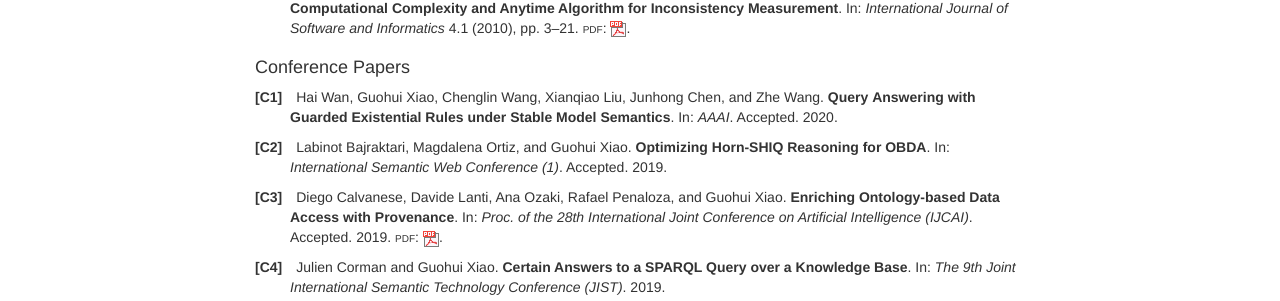
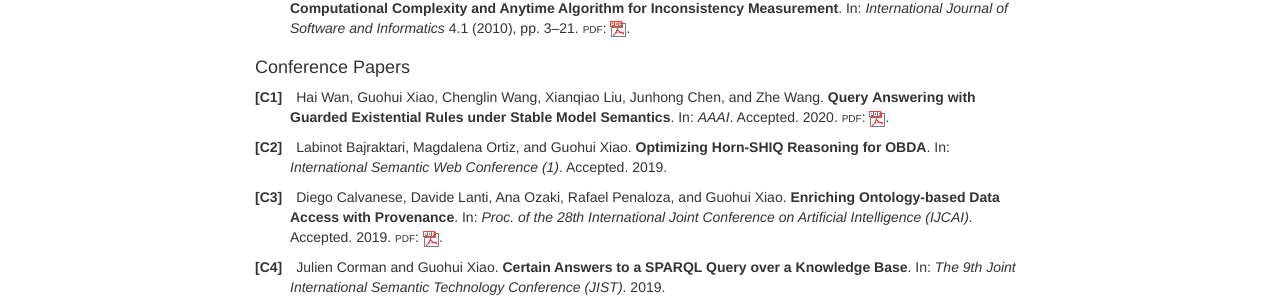
Before and after one commit to ghxiao/ghxiao.github.io, a Jekyll site: the page built from publications.html, in a window 1280 px wide and 900 px high, scrolled down 981 px. Shown: the part 151-452 px from the top of the window. Built offline with Jekyll 4.4.1, drawn with Linux system fonts in a browser that asks for light colours.

Commit message:
aaai paper

```diff
--- a/_includes/pub_body.css
+++ b/_includes/pub_body.css
@@ -61,7 +61,9 @@ td.td01{ padding-left:0pt; padding-right:5pt; }
 td.td10{ padding-left:5pt; padding-right:0pt; }
 td.td11{ padding-left:5pt; padding-right:5pt; }
 table[rules] {border-left:solid black 0.4pt; border-right:solid black 0.4pt; }
-.hline hr, .cline hr{ height : 1px; margin:0px; }
+.hline hr, .cline hr{ height : 0px; margin:0px; }
+.hline td, .cline td{ padding: 0; }
+.hline hr, .cline hr{border:none;border-top:1px solid black;}
 .tabbing-right {text-align:right;}
 span.TEX {letter-spacing: -0.125em; }
 span.TEX span.E{ position:relative;top:0.5ex;left:-0.0417em;}
--- a/_includes/pub_body.html
+++ b/_includes/pub_body.html
@@ -236,7 +236,14 @@ id="bib-15" class="thebibliography">
        <!--l. 55--><p class="noindent" >Hai Wan, Guohui Xiao, Chenglin Wang, Xianqiao Liu, Junhong Chen, and Zhe Wang. “Query
        Answering with Guarded Existential Rules under Stable Model Semantics”. In: <span
 class="cmti-10">AAAI</span>. Accepted.
-       2020.
+       2020. <span
+class="cmcsc-10"><span
+class="small-caps">p</span><span
+class="small-caps">d</span><span
+class="small-caps">f</span>:</span> <a
+href="http://www.ghxiao.org/publications/2020-aaai-gntgd.pdf" ><img
+src="images/pdf-icon-16x16.gif" alt="PIC"
+ /></a>.
        </p></dd><dt id="X0-2019-iswc-hshiq" class="thebibliography">
   [C2]  </dt><dd
 id="bib-16" class="thebibliography">
@@ -641,7 +648,7 @@ class="small-caps">f</span>:</span> <a
 href="http://www.ghxiao.org/publications/2013-lpnmr-ASPCOMP.pdf" ><img
 src="images/pdf-icon-16x16.gif" alt="PIC"
  /></a>.
-       </p></dd><dt id="X0-BienvenuOSX-ijcai13" class="thebibliography">
+       </p></dd><dt id="X0-2013-ijcai-tractableCQ" class="thebibliography">
  [C38]  </dt><dd
 id="bib-52" class="thebibliography">
        <!--l. 55--><p class="noindent" >Meghyn Bienvenu, Magdalena Ortiz, Mantas Simkus, and Guohui Xiao. “Tractable Queries for
@@ -673,7 +680,7 @@ src="images/pdf-icon-16x16.gif" alt="PIC"
  /></a>.
 
 
-       </p></dd><dt id="X0-eostx-aaai2012" class="thebibliography">
+       </p></dd><dt id="X0-2012-aaai-hshiq" class="thebibliography">
  [C40]  </dt><dd
 id="bib-54" class="thebibliography">
        <!--l. 55--><p class="noindent" >T. Eiter, M. Ortiz, M. Simkus, T.K. Tran, and G. Xiao. “Query Rewriting for Horn-SHIQ plus
```
Also changed, not shown: _includes/xiao.bib (+9 -7 lines), 1 other file.
